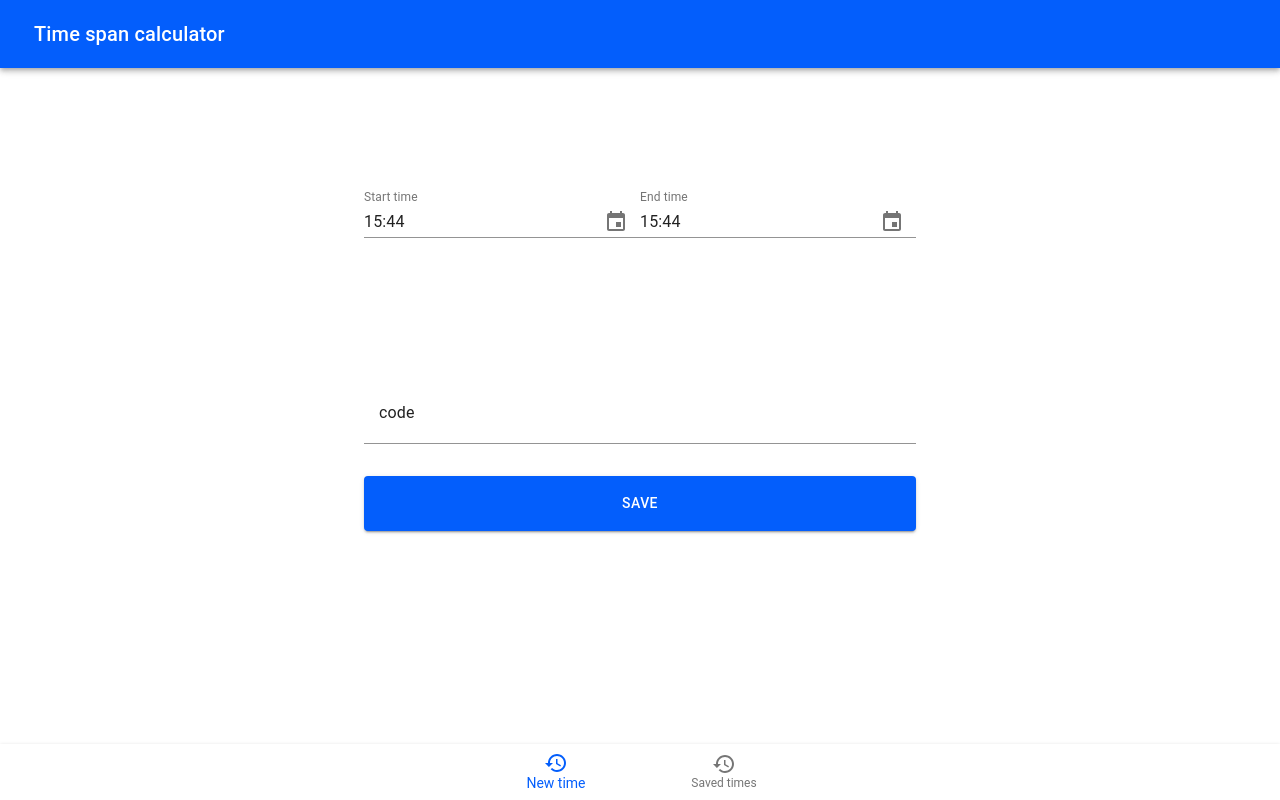
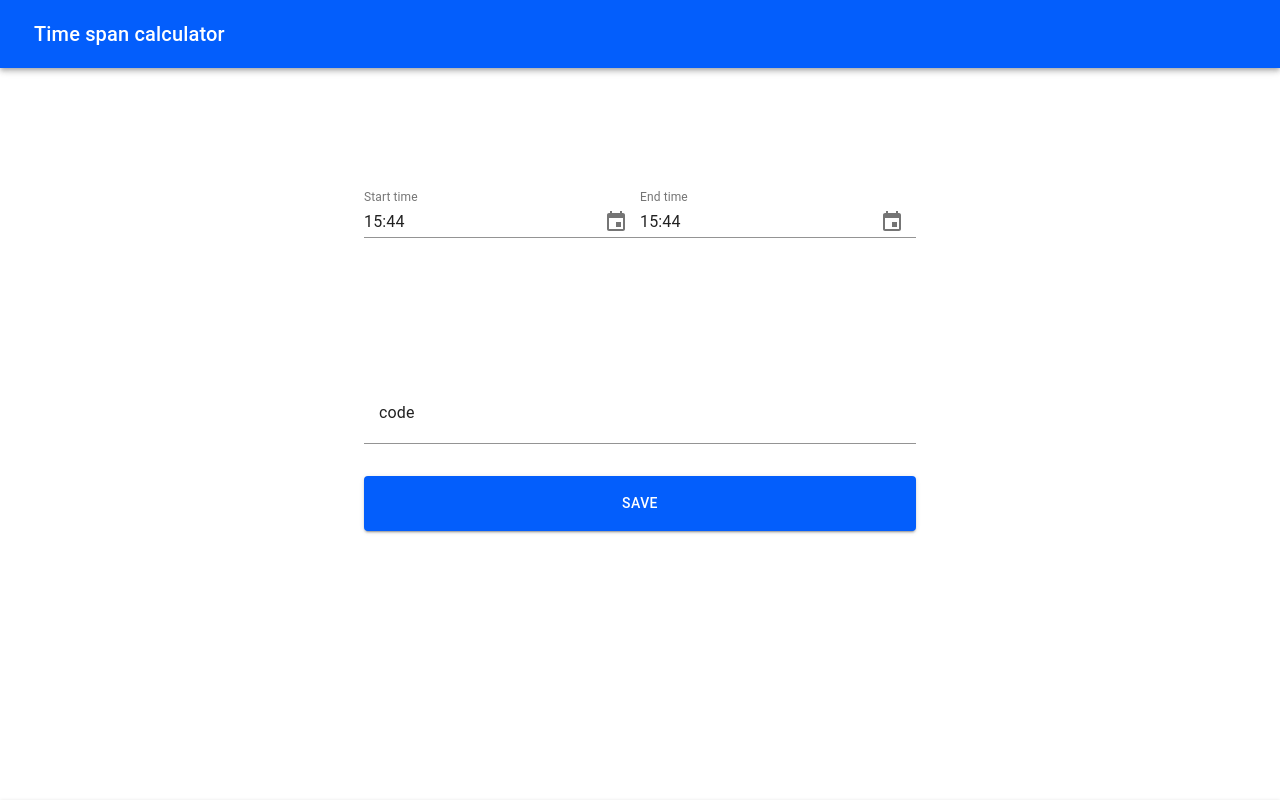
Before and after one commit to trolund/TimespanCalculator, a Next.js app: page / in a window 1280 px wide. Built offline with nearby package versions, Linux system fonts and the light colour scheme.

Commit message:
nav padding

```diff
--- a/public/styles.css
+++ b/public/styles.css
@@ -28,10 +28,9 @@
     width: 100%;
     height: fit-content;
     position: fixed;
-    bottom: 0;
     background: rgb(250, 250, 250) !important;
     box-shadow: rgba(0, 0, 0, 0.16) 0px 1px 4px;
-    bottom: env(safe-area-inset-bottom);
+    padding-bottom: env(safe-area-inset-bottom);
 }
 
 .button {
```
Also changed, not shown: 1 other file (tests, documents, lock files or other folders).
